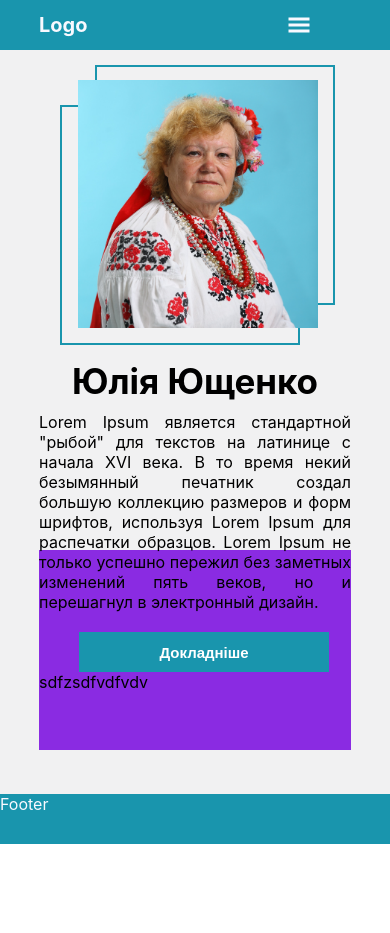
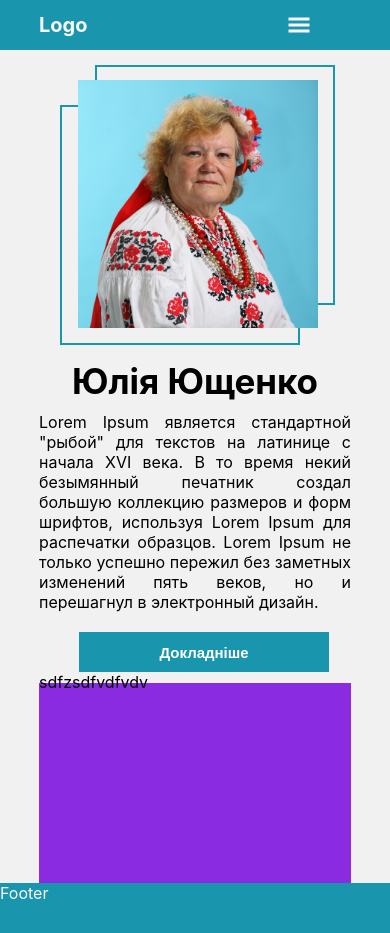
Before and after one commit to maskaa22/ulia-website, a React (Create React App) app: page / in a window 390 px wide. Before the commit the page ends 844 px from the top, so only its background shows below. Built offline with nearby package versions, Linux system fonts and the light colour scheme.

Commit message:
css main_about my  _v6

```diff
--- a/src/components/main/style.css
+++ b/src/components/main/style.css
@@ -237,7 +237,7 @@ main {
   margin-top: 0;
 } */
 .main__my {
-  min-height: fit-content;
+  min-height: 75vh;
 }
 }
 
```
